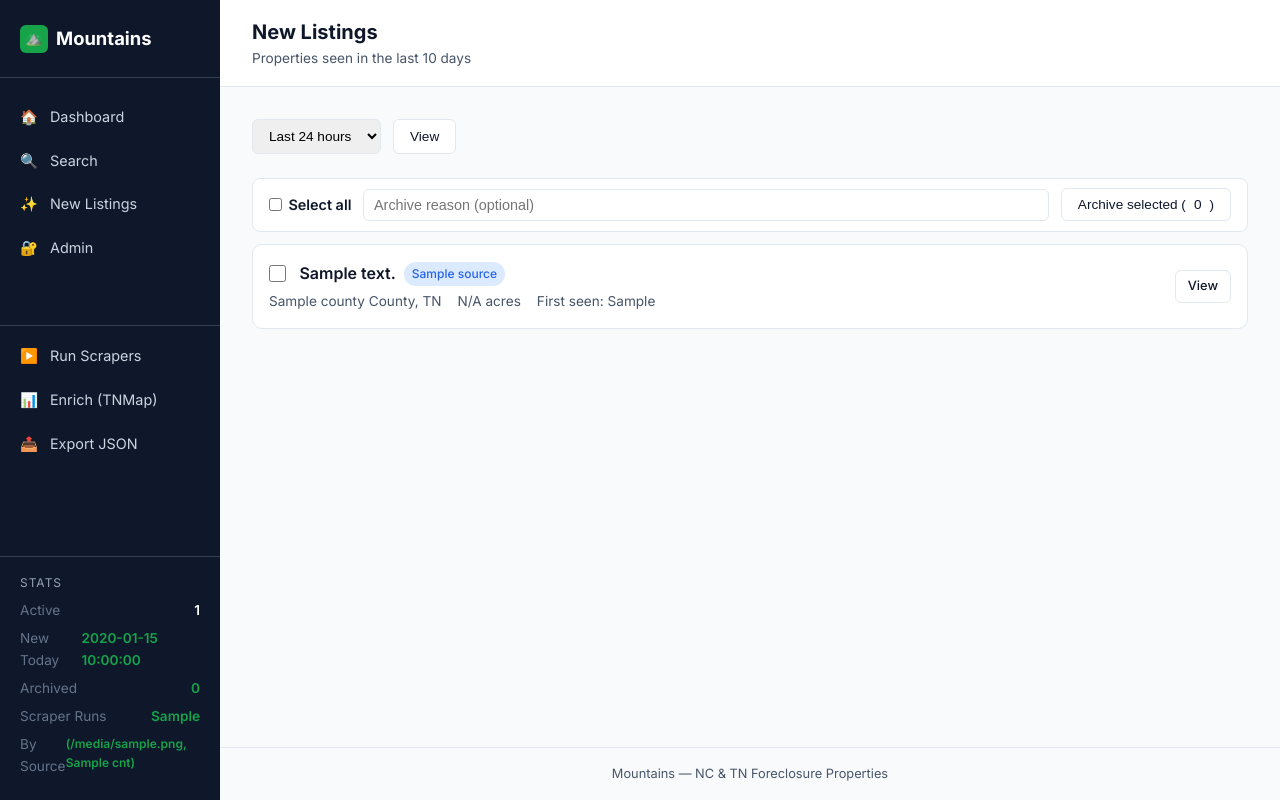
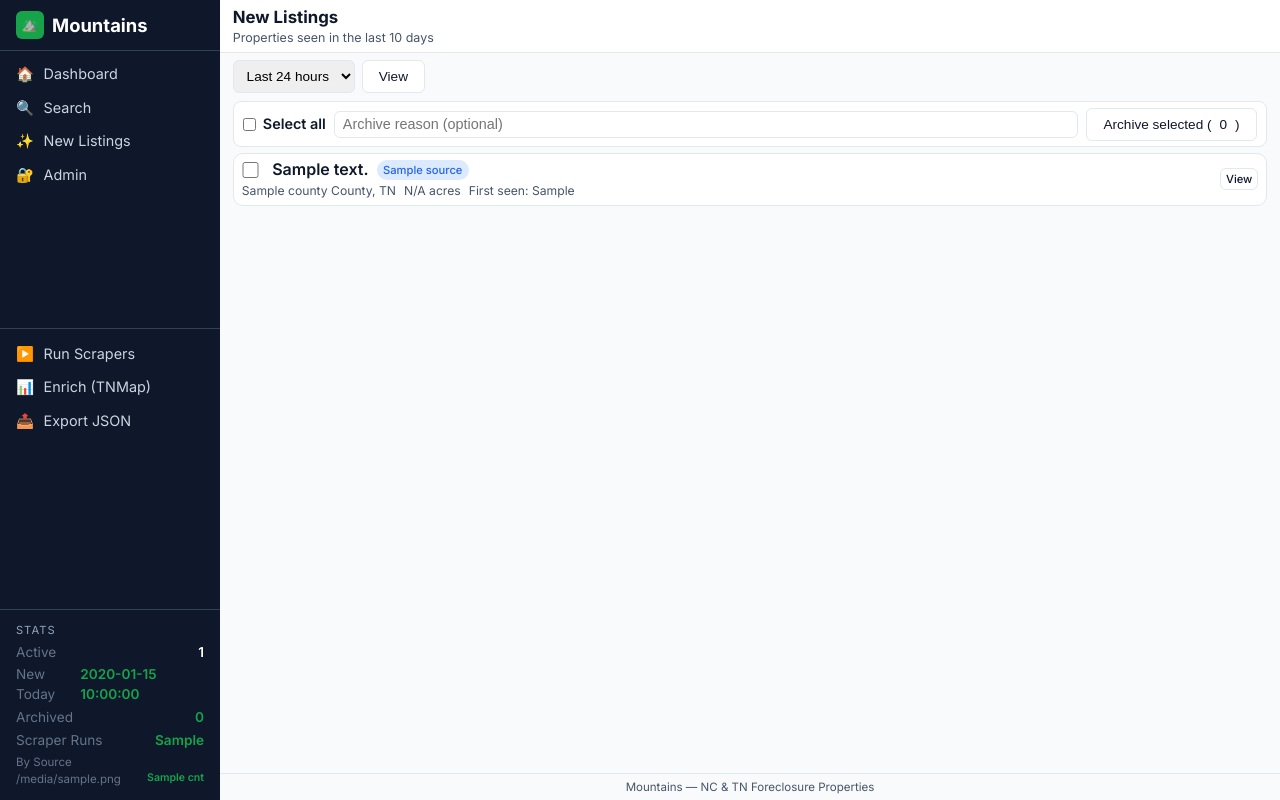
Before and after one commit to winmutt/investclosure, a Python web app: template templates/investclosure/new.html in a window 1280 px wide. Run offline with Jinja, Linux system fonts and the light colour scheme; the template is opened without the code that fills it: most values are stand-ins (such as "Sample title", 1, 10 or a date in 2020).

Commit message:
dashboard: density pass — compact tiles, list rows, and detail grid
'Too much white space, this is a data app.'

- global tightening: body line-height 1.6 -> 1.45, topbar/content/sidebar/
  tab/card/list paddings, badges, buttons, footer
- tiles: 300px -> 225px min width, 0.45rem gaps, flex-column cards so the
  action row bottom-aligns (ragged card bottoms gone), no-wrap buttons
- list rows: 1rem -> 0.28rem padding, wrapped meta line
- property detail: full width, active tab pane is a
  repeat(auto-fill, minmax(300px,1fr)) grid — Overview fits in 4 columns
- sidebar 'By Source' renders one compact row per source instead of a
  joined tuple repr

```diff
--- a/static/investclosure/css/style.css
+++ b/static/investclosure/css/style.css
@@ -33,7 +33,7 @@
 
 body {
     font-family: 'Inter', -apple-system, BlinkMacSystemFont, 'Segoe UI', Roboto, sans-serif;
-    line-height: 1.6;
+    line-height: 1.45;
     color: var(--text);
     background: var(--bg-card-alt);
 }
@@ -59,7 +59,7 @@ body {
 }
 
 .sidebar-brand {
-    padding: 1.5rem 1.25rem;
+    padding: 0.7rem 1rem;
     border-bottom: 1px solid var(--sidebar-border);
 }
 
@@ -85,15 +85,15 @@ body {
 }
 
 .sidebar-nav {
-    padding: 1rem 0;
+    padding: 0.4rem 0;
     flex: 1;
 }
 
 .sidebar-nav a {
     display: flex;
     align-items: center;
-    gap: 0.75rem;
-    padding: 0.65rem 1.25rem;
+    gap: 0.6rem;
+    padding: 0.4rem 1rem;
     color: var(--sidebar-text);
     text-decoration: none;
     font-size: 0.9rem;
@@ -116,23 +116,23 @@ body {
 }
 
 .sidebar-stats {
-    padding: 1rem 1.25rem;
+    padding: 0.7rem 1rem;
     border-top: 1px solid var(--sidebar-border);
     font-size: 0.85rem;
 }
 
 .sidebar-stats-title {
-    font-size: 0.75rem;
+    font-size: 0.7rem;
     text-transform: uppercase;
     letter-spacing: 1px;
     color: var(--text-quiet);
-    margin-bottom: 0.5rem;
+    margin-bottom: 0.3rem;
 }
 
 .stat-item {
     display: flex;
     justify-content: space-between;
-    margin-bottom: 0.4rem;
+    margin-bottom: 0.2rem;
 }
 
 .stat-item-label {
@@ -153,7 +153,16 @@ body {
 }
 
 .stat-item-value.small {
-    font-size: 0.75rem;
+    font-size: 0.66rem;
+    line-height: 1.3;
+}
+
+.stat-item-source {
+    margin-bottom: 0.05rem;
+}
+
+.stat-item-source .stat-item-label {
+    font-size: 0.72rem;
 }
 
 /* Main Content */
@@ -167,7 +176,7 @@ body {
 .topbar {
     background: var(--bg-card);
     border-bottom: 1px solid var(--border);
-    padding: 1rem 2rem;
+    padding: 0.3rem 0.8rem;
     display: flex;
     justify-content: space-between;
     align-items: center;
@@ -177,30 +186,30 @@ body {
 }
 
 .topbar-title {
-    font-size: 1.25rem;
+    font-size: 1.05rem;
     font-weight: 700;
 }
 
 .topbar-subtitle {
-    font-size: 0.85rem;
+    font-size: 0.78rem;
     color: var(--text-muted);
 }
 
 .content {
     flex: 1;
-    padding: 2rem;
+    padding: 0.45rem 0.8rem;
 }
 
 .flash-messages {
-    margin-bottom: 1.5rem;
+    margin-bottom: 0.5rem;
 }
 
 .flash-message {
     background: var(--info-light);
     color: var(--info);
-    padding: 0.75rem 1rem;
+    padding: 0.4rem 0.7rem;
     border-radius: var(--radius-sm);
-    margin-bottom: 0.5rem;
+    margin-bottom: 0.35rem;
     border-left: 3px solid var(--info);
 }
 
@@ -231,16 +240,16 @@ body {
 }
 
 .btn-sm {
-    padding: 0.25rem 0.75rem;
-    font-size: 0.8rem;
+    padding: 0.15rem 0.5rem;
+    font-size: 0.75rem;
 }
 
 /* Badges */
 .badge {
     display: inline-block;
-    padding: 0.15rem 0.5rem;
+    padding: 0.1rem 0.4rem;
     border-radius: 999px;
-    font-size: 0.75rem;
+    font-size: 0.7rem;
     font-weight: 500;
 }
 
@@ -271,26 +280,26 @@ body {
 
 /* Search Bar */
 .search-bar {
-    margin-bottom: 1.5rem;
+    margin-bottom: 0.5rem;
 }
 
 .search-bar form {
     display: flex;
-    gap: 0.75rem;
+    gap: 0.4rem;
     flex-wrap: wrap;
 }
 
 .search-input {
     flex: 1;
     min-width: 200px;
-    padding: 0.5rem 0.75rem;
+    padding: 0.35rem 0.55rem;
     border: 1px solid var(--border);
     border-radius: var(--radius-sm);
     font-size: 0.85rem;
 }
 
 .filter-select, .filter-input {
-    padding: 0.5rem 0.75rem;
+    padding: 0.35rem 0.55rem;
     border: 1px solid var(--border);
     border-radius: var(--radius-sm);
     font-size: 0.85rem;
@@ -497,25 +509,26 @@ body {
 }
 
 .tile-action-actions {
-    padding: 0.75rem 1rem;
+    padding: 0.35rem 0.5rem;
     border-top: 1px solid var(--border);
     display: flex;
-    gap: 0.5rem;
+    gap: 0.3rem;
 }
 
 .tile-action-btn {
-    padding: 0.35rem 0.75rem;
+    padding: 0.12rem 0.3rem;
     border-radius: var(--radius-sm);
     text-decoration: none;
-    font-size: 0.8rem;
+    font-size: 0.7rem;
     font-weight: 500;
     border: 1px solid var(--border);
     background: var(--bg-card);
     color: var(--text);
     cursor: pointer;
     transition: background 0.2s;
-    flex: 1;
+    flex: 1 1 auto;
     text-align: center;
+    white-space: nowrap;
 }
 
 .tile-action-btn:hover {
@@ -552,18 +565,18 @@ body {
 .list {
     display: flex;
     flex-direction: column;
-    gap: 0.5rem;
+    gap: 0.3rem;
 }
 
 .list-item {
     background: var(--bg-card);
     border: 1px solid var(--border);
     border-radius: var(--radius);
-    padding: 1rem;
+    padding: 0.28rem 0.5rem;
     display: flex;
     justify-content: space-between;
     align-items: center;
-    gap: 1rem;
+    gap: 0.4rem;
 }
 
 .list-item:hover {
@@ -587,21 +600,22 @@ body {
 }
 
 .list-item-row {
-    font-size: 0.85rem;
+    font-size: 0.76rem;
     color: var(--text-muted);
     display: flex;
-    gap: 1rem;
-    margin-top: 0.25rem;
+    flex-wrap: wrap;
+    gap: 0.5rem;
+    margin-top: 0.05rem;
 }
 
 .list-item-enriched {
-    font-size: 0.8rem;
+    font-size: 0.78rem;
     color: var(--accent);
-    margin-top: 0.25rem;
+    margin-top: 0.1rem;
 }
 
 .list-empty {
-    padding: 2rem;
+    padding: 1.25rem;
     text-align: center;
     color: var(--text-muted);
 }
@@ -685,16 +699,16 @@ body {
     font-size: 0.9em;
 }
 .prop-actions {
-    margin-top: 2rem;
+    margin-top: 0.8rem;
     display: flex;
-    gap: 1rem;
+    gap: 0.6rem;
 }
 
 /* Footer */
 .footer {
-    padding: 1rem 2rem;
+    padding: 0.3rem 1rem;
     text-align: center;
-    font-size: 0.8rem;
+    font-size: 0.72rem;
     color: var(--text-muted);
     border-top: 1px solid var(--border);
 }
@@ -837,9 +858,9 @@ body {
     display: flex;
     align-items: center;
     flex-wrap: wrap;
-    gap: 0.75rem;
-    padding: 0.6rem 1rem;
-    margin-bottom: 0.75rem;
+    gap: 0.5rem;
+    padding: 0.35rem 0.6rem;
+    margin-bottom: 0.35rem;
     background: var(--surface, #fff);
     border: 1px solid var(--border);
     border-radius: 8px;
@@ -858,7 +879,7 @@ body {
 .bulk-reason {
     flex: 1 1 260px;
     min-width: 220px;
-    padding: 0.45rem 0.6rem;
+    padding: 0.3rem 0.5rem;
     border: 1px solid var(--border);
     border-radius: 6px;
     font-size: 0.9rem;
--- a/templates/investclosure/base.html
+++ b/templates/investclosure/base.html
@@ -67,10 +67,15 @@
                     <span class="stat-item-value">{{ global_stats.scrape_runs or 0 }}</span>
                 </div>
                 {% if global_stats.get('by_source') %}
-                <div class="stat-item">
+                <div class="stat-item stat-item-source">
                     <span class="stat-item-label">By Source</span>
-                    <span class="stat-item-value small">{{ global_stats.by_source | join(', ') }}</span>
                 </div>
+                {% for src, cnt in global_stats.by_source %}
+                <div class="stat-item stat-item-source">
+                    <span class="stat-item-label">{{ src }}</span>
+                    <span class="stat-item-value small">{{ cnt }}</span>
+                </div>
+                {% endfor %}
                 {% endif %}
             </div>
             {% endif %}
```
Also changed, not shown: other parts of static/investclosure/css/style.css (+63 -53 lines), templates/investclosure/property.html (+6 -4 lines).
